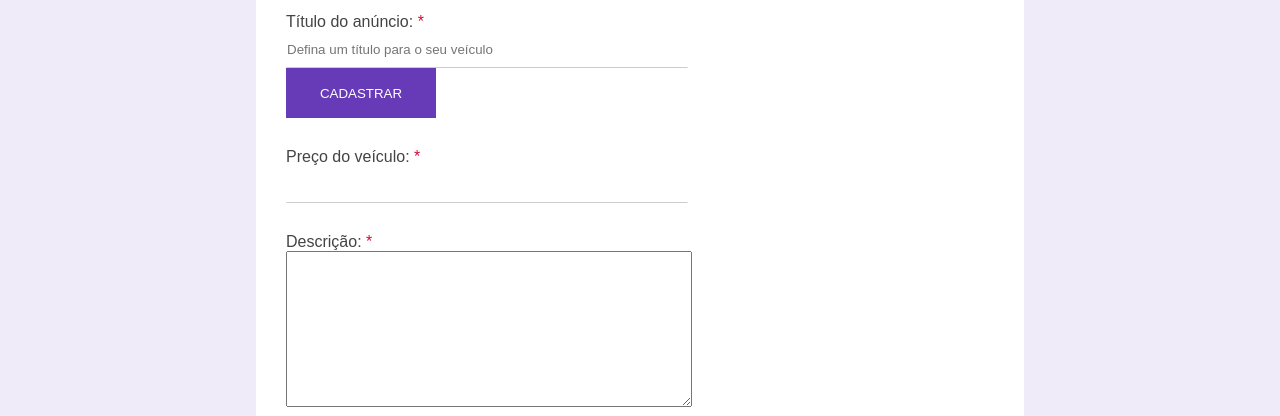
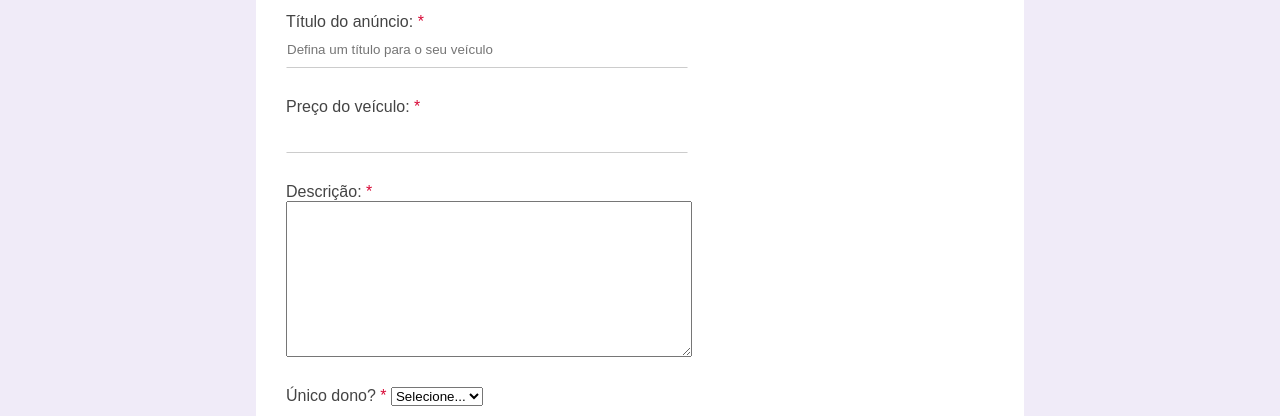
Before and after one commit to danielbribon/Projeto_formulario_de_vendas_de_veiculos, a plain HTML site: page index.html in a window 1280 px wide. Shown: the part 384-800 px from the top of the page. Drawn offline with Linux system fonts and the light colour scheme.

Commit message:
Update index.html

```diff
--- a/index.html
+++ b/index.html
@@ -25,7 +25,6 @@
                             </label>
                             <input type="text" name="title" id="title" class="block" placeholder="Defina um título para o seu veículo"
                             minlength="1" maxlength="30" required>
-                            <input type="submit" class="btn-submit" value="Cadastrar">
                         </div>
                         <div class="box-input">
                             <label for="price">Preço do veículo:
```
